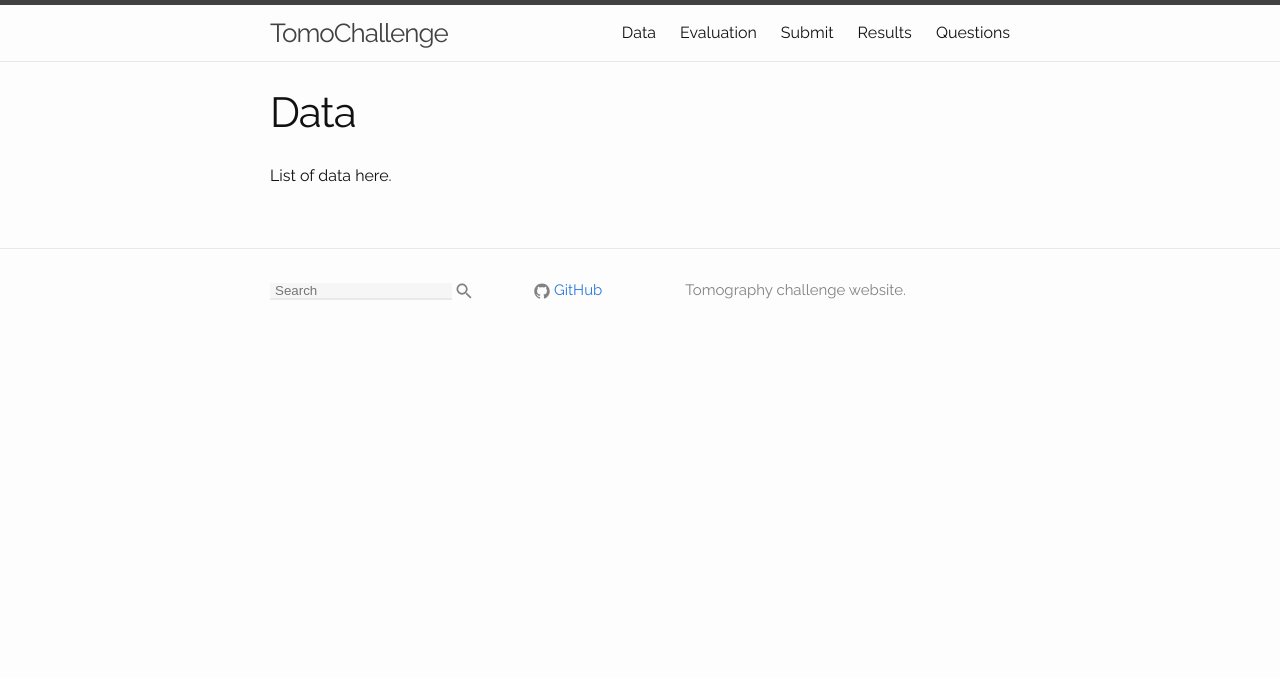
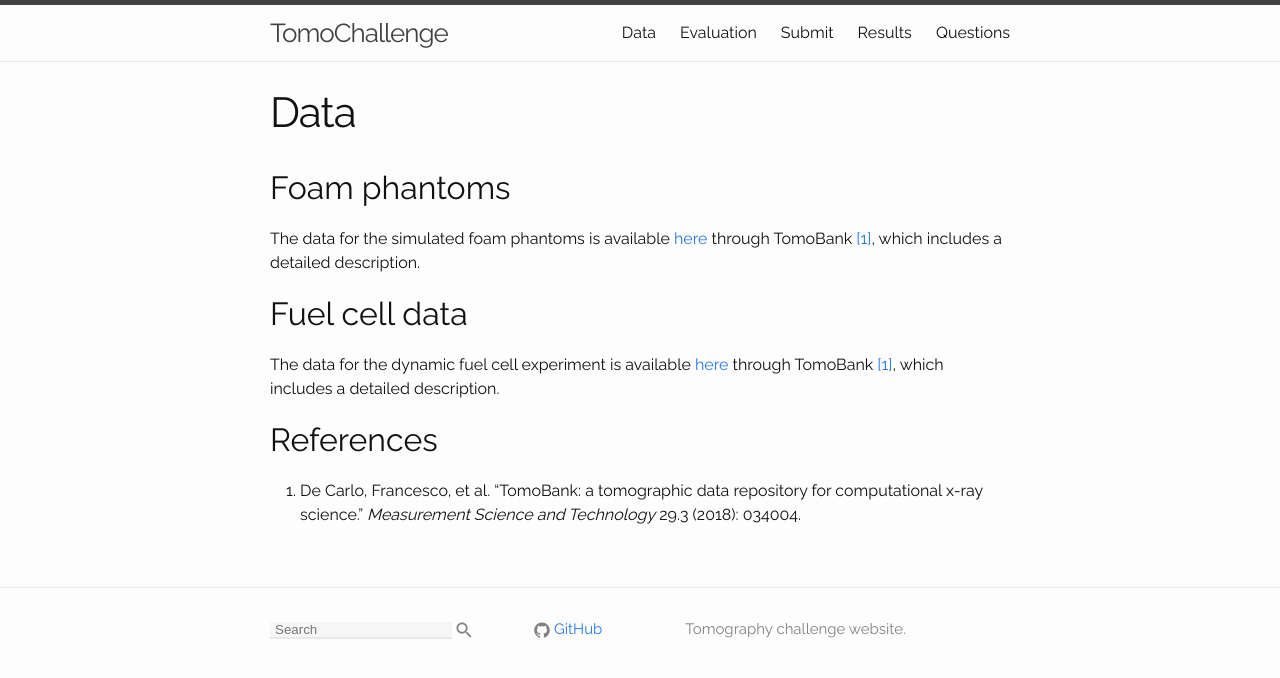
Before and after one commit to tomochallenge/tomochallenge.github.io, a Jekyll site: the page built from main_pages/40_data.md, in a window 1280 px wide. Shown: the top 678 px of the page. Built offline with Jekyll 4.4.1, drawn with Linux system fonts in a browser that asks for light colours.

Commit message:
Update 40_data.md

```diff
--- a/main_pages/40_data.md
+++ b/main_pages/40_data.md
@@ -5,4 +5,15 @@ permalink: data/
 include_in_menu: true
 ---
 
-List of data here.
+## Foam phantoms
+
+The data for the simulated foam phantoms is available [here](https://tomobank.readthedocs.io/en/latest/source/phantom/docs.phantom.foams.html#challenge) through TomoBank [[1]](#note1), which includes a detailed description.
+
+## Fuel cell data
+
+The data for the dynamic fuel cell experiment is available [here](https://tomobank.readthedocs.io/en/latest/source/data/docs.data.dynamic.html#fuel-cell-data) through TomoBank [[1]](#note1), which includes a detailed description.
+
+
+## References
+
+1. <a name="note1"></a> De Carlo, Francesco, et al. "TomoBank: a tomographic data repository for computational x-ray science." *Measurement Science and Technology* 29.3 (2018): 034004.
```
